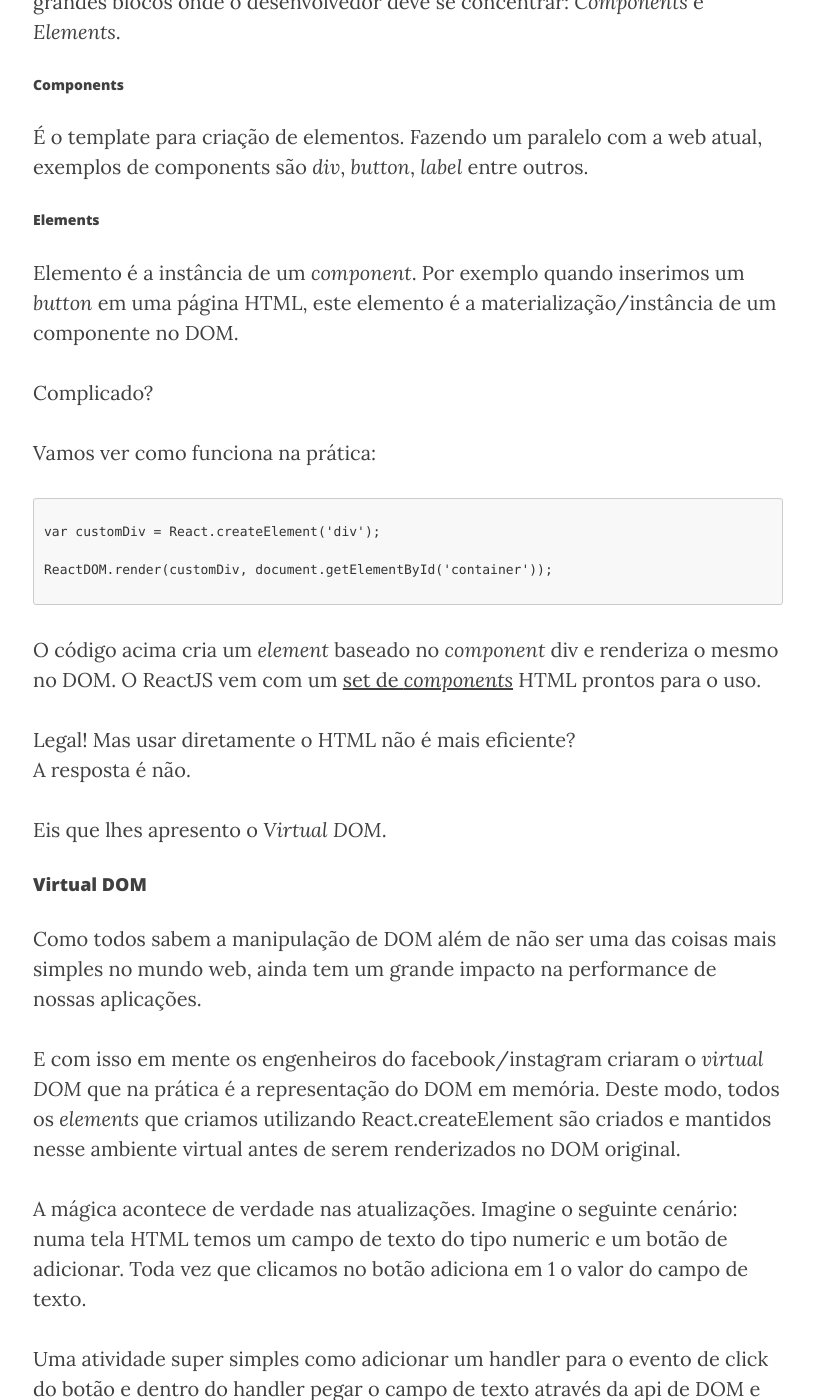
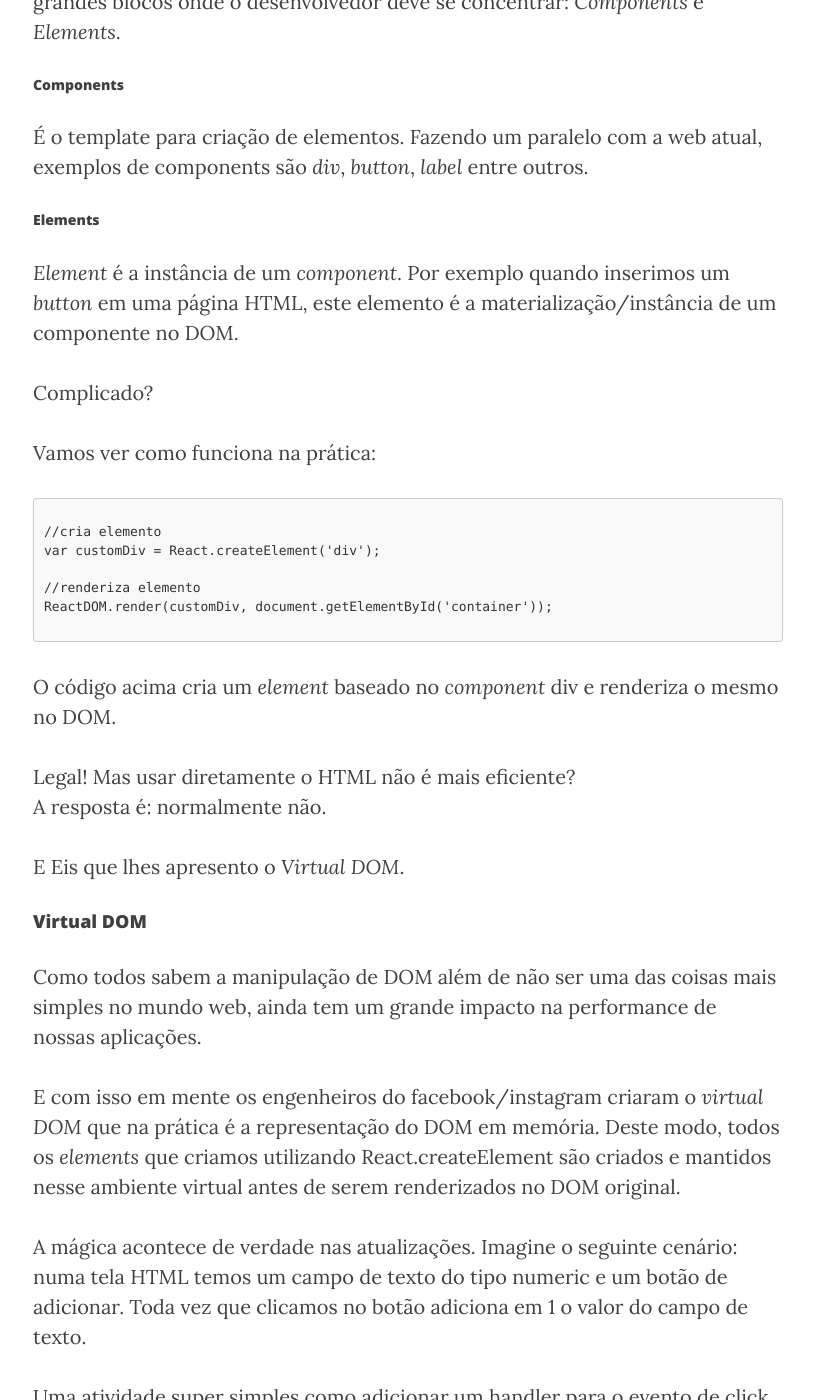
Before and after one commit to brunobelarmino/brunobelarmino.github.io, a Jekyll site: the page built from _posts/2016-02-01-reactjs-101.markdown, in a window 1280 px wide and 1400 px high, scrolled down 1028 px. Shown: the whole window, without its empty margins (232-1046 px from the left). Built offline with Jekyll 4.4.1, drawn with Linux system fonts in a browser that asks for light colours; nearby versions of some CDN libraries; comment, search, counter and statistics services are not loaded; some of the changed text lies outside the part shown.

Commit message:
fix post reactjs 101

```diff
--- a/_posts/2016-02-01-reactjs-101.markdown
+++ b/_posts/2016-02-01-reactjs-101.markdown
@@ -39,7 +39,7 @@
 <h5>Elements</h5>
 
 <p>
-	Elemento é a instância de um <em>component</em>. Por exemplo quando inserimos um <em>button</em> em uma página HTML, este elemento é a materialização/instância de um componente no DOM.
+	<em>Element</em> é a instância de um <em>component</em>. Por exemplo quando inserimos um <em>button</em> em uma página HTML, este elemento é a materialização/instância de um componente no DOM.
 </p>
 
 <p>Complicado?</p>
@@ -50,25 +50,26 @@
 
 <pre>
 <code>
+//cria elemento
 var customDiv = React.createElement('div');
 
+//renderiza elemento
 ReactDOM.render(customDiv, document.getElementById('container'));
 </code>
 </pre>
 
 <p>
 	O código acima cria um <em>element</em> baseado no <em>component</em> div e renderiza o mesmo no DOM.
-	O ReactJS vem com um <a target="_blank" href="https://facebook.github.io/react/docs/tags-and-attributes.html#html-elements">set de <em>components</em></a> HTML prontos para o uso.
 </p>
 
 <p>
 	Legal! Mas usar diretamente o HTML não é mais eficiente?
 	<br>
-	A resposta é não.
+	A resposta é: normalmente não.
 </p>
 
 <p>
-	Eis que lhes apresento o <em>Virtual DOM</em>.
+	E Eis que lhes apresento o <em>Virtual DOM</em>.
 </p>
 
 <h4>Virtual DOM</h4>
@@ -99,16 +100,26 @@
 </ol>
 
 <p>
-	Agora imagine tudo isso acontecendo em uma página com centenas ou talvez milhares de <em>elements</em> no DOM. Não é uma expriência muito boa.
+	Agora imagine tudo isso acontecendo em uma página com centenas ou talvez milhares de <em>elements</em> no DOM. Não é uma experiência muito boa.
 </p>
 
 <p>
-	 Com o <em>virtual DOM</em> esses problemas são minimizados com a tecnica conhecida como  "o menos é mais", ou seja, toda vez que algo é alterado nos <em>elements</em> que foram criados através do método React.createElement. O ReactJS renderiza esse conteúdo no <em>virtual DOM</em> e através de um algoritmo super otimizado calcula a diferença entre o DOM atual e o DOM com as alterações e são essas diferenças que são renderizadas no DOM original. E desta forma causa o mínimo de impacto possível fazendo com que nossas páginas estejam sempre responsivas e rápidas para o usuário.
+	 Com o <em>virtual DOM</em> esses problemas são minimizados com a técnica conhecida como  "o menos é mais", ou seja, toda vez que algo é alterado nos <em>elements</em> que foram criados através do método React.createElement. O ReactJS renderiza esse conteúdo no <em>virtual DOM</em> e através de um algoritmo super otimizado calcula a diferença entre o DOM atual e o DOM com as alterações e são essas diferenças que são renderizadas no DOM original. E desta forma causa o mínimo de impacto possível fazendo com que nossas páginas estejam sempre responsivas e rápidas para o usuário.
 </p>
 
 <p>
-	Por hoje é isso! Esperam que tenham gostado dessa introdução e até a próxima!
+	Por hoje é isso!
+	<br>
+	Espero que tenham gostado dessa introdução e até a próxima!
 </p>
+
+<h5>Links de referência:</h5>
+<p>
+	- <a target="_blank" href="https://developer.mozilla.org/en-US/docs/Web/API/Document_Object_Model/Introduction">DOM (Document Object Model)</a>
+	<br>
+	- <a target="_blank" href="https://facebook.github.io/react/docs/getting-started.html">ReactJS</a>
+</p>
+
 
 <script type="text/javascript">
 var disqus_identifier = "2016-02-01-reactjs-101";
```
